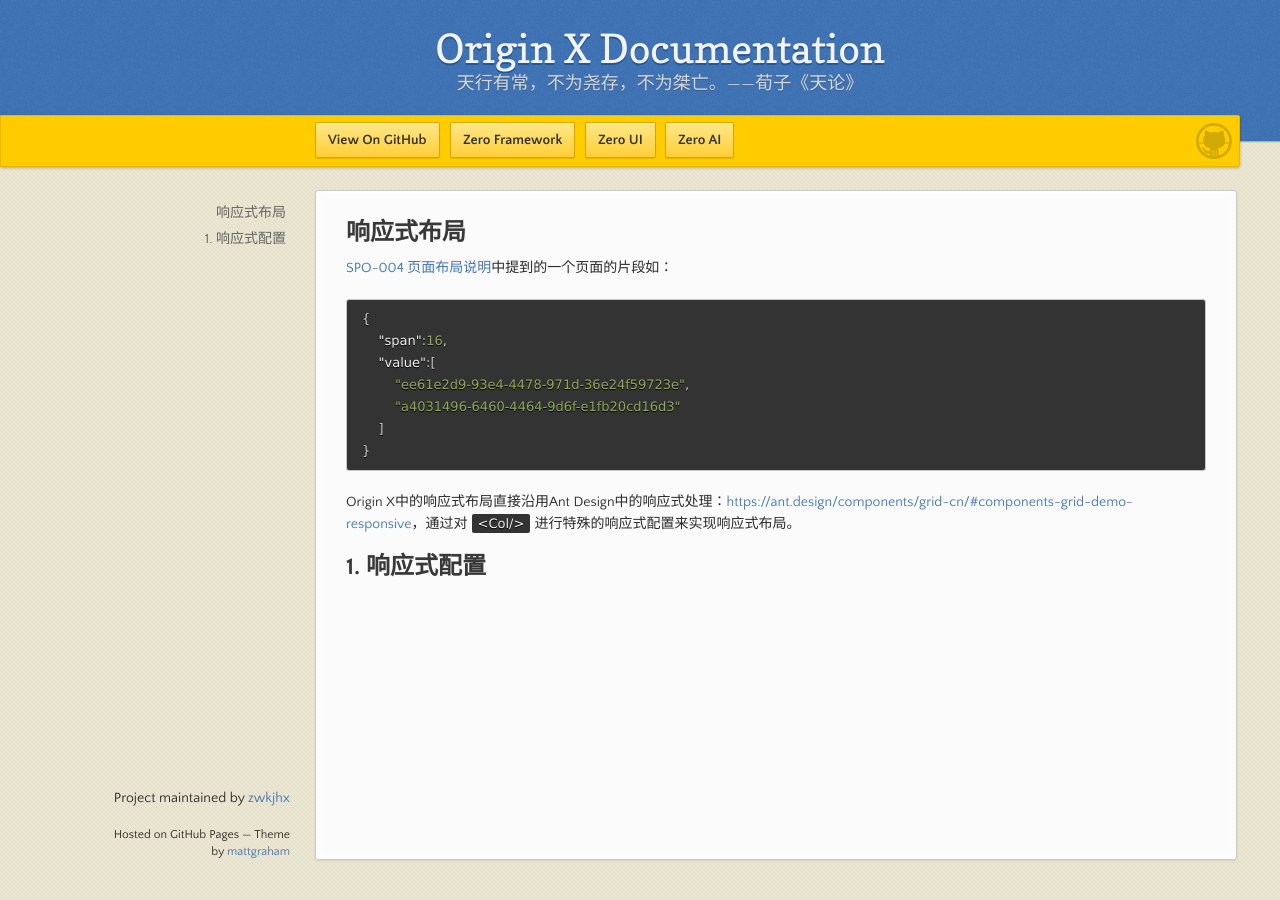
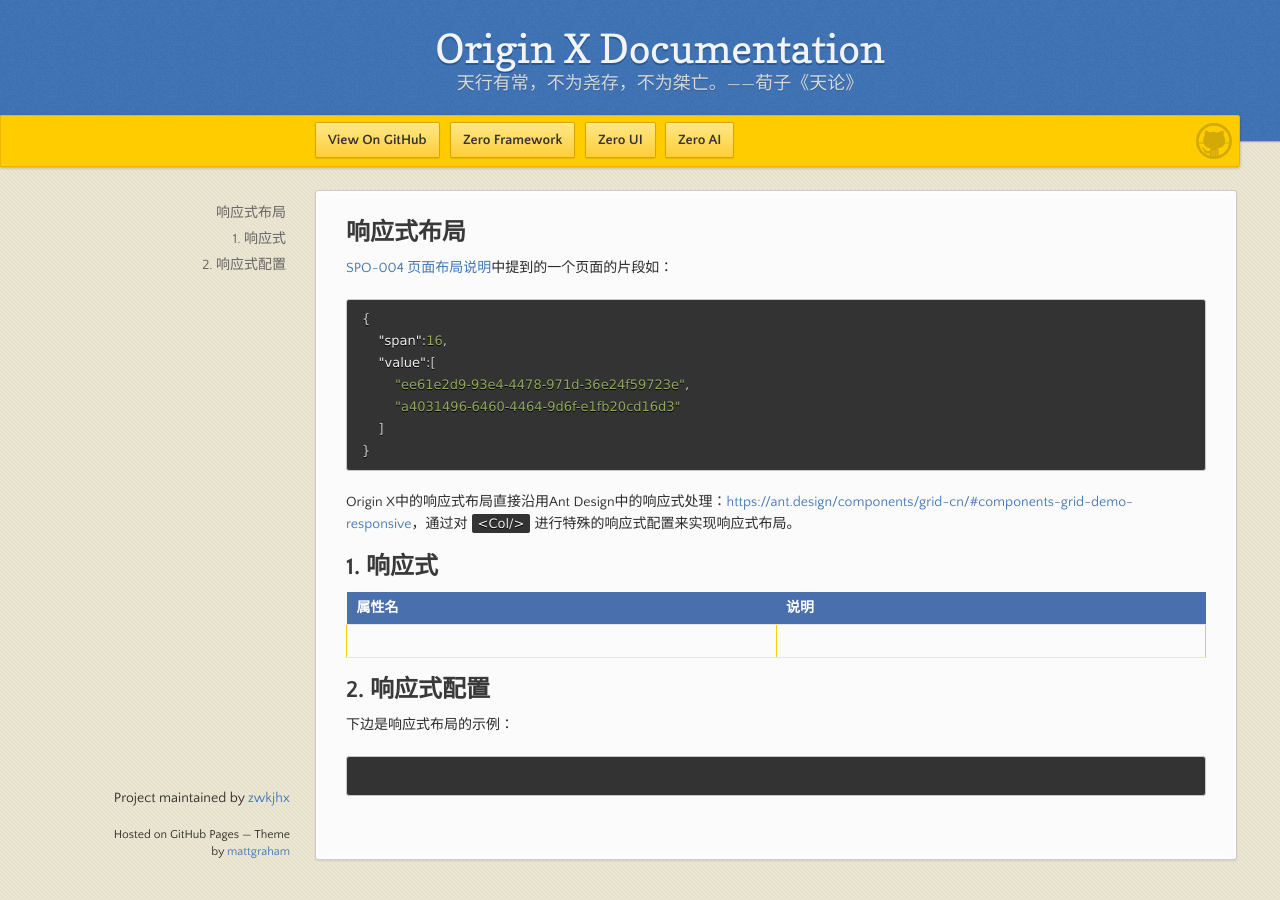
Before and after one commit to zwkjhx/ox-doc, a Jekyll site: the page built from specification/3-origin-xgui-fan/spo-005-xiang-ying-shi-bu-ju.md, in a window 1280 px wide. Built offline with Jekyll 4.4.1, drawn with Linux system fonts in a browser that asks for light colours; our own code applies the rules of GitHub Pages for plain Markdown files.

Commit message:
Updates specification/3-origin-xgui-fan/spo-005-xiang-ying-shi-bu-ju.md
Auto commit by GitBook Editor

````diff
--- a/specification/3-origin-xgui-fan/spo-005-xiang-ying-shi-bu-ju.md
+++ b/specification/3-origin-xgui-fan/spo-005-xiang-ying-shi-bu-ju.md
@@ -14,4 +14,16 @@
 
 Origin X中的响应式布局直接沿用Ant Design中的响应式处理：[https://ant.design/components/grid-cn/\#components-grid-demo-responsive](https://ant.design/components/grid-cn/#components-grid-demo-responsive)，通过对`<Col/>`进行特殊的响应式配置来实现响应式布局。
 
-## 1. 响应式配置
+## 1. 响应式
+
+| 属性名 | 说明 |
+| :--- | :--- |
+|  |  |
+
+## 2. 响应式配置
+
+下边是响应式布局的示例：
+
+```json
+
+```
````
